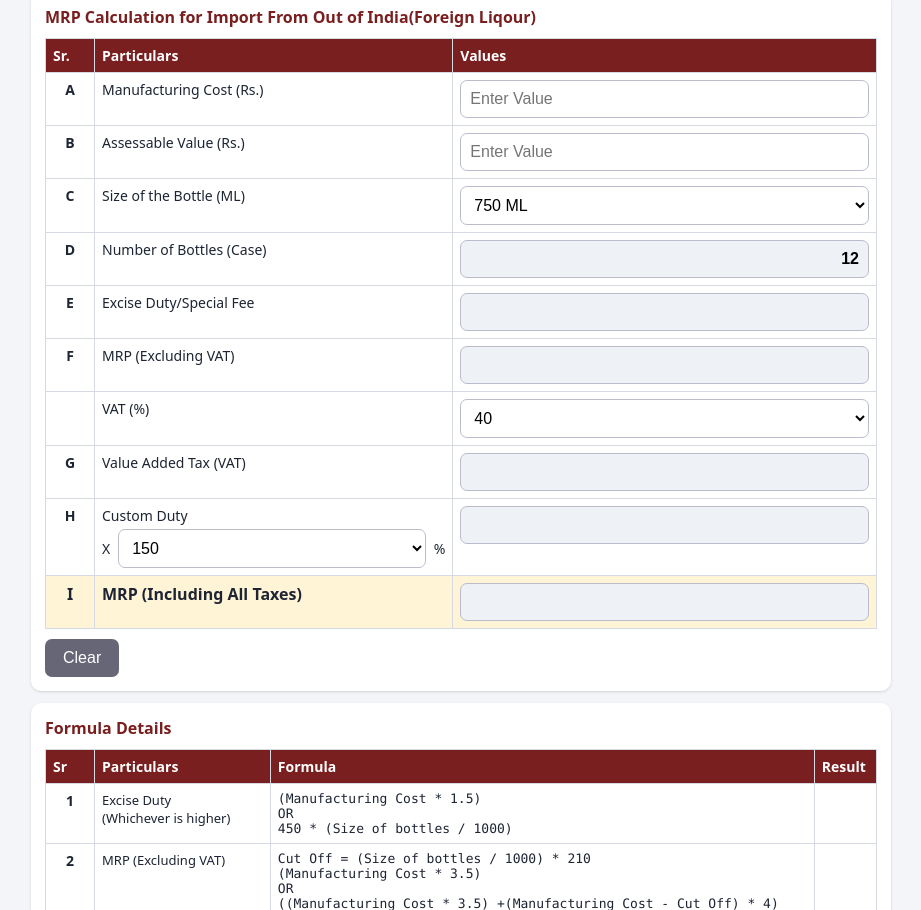
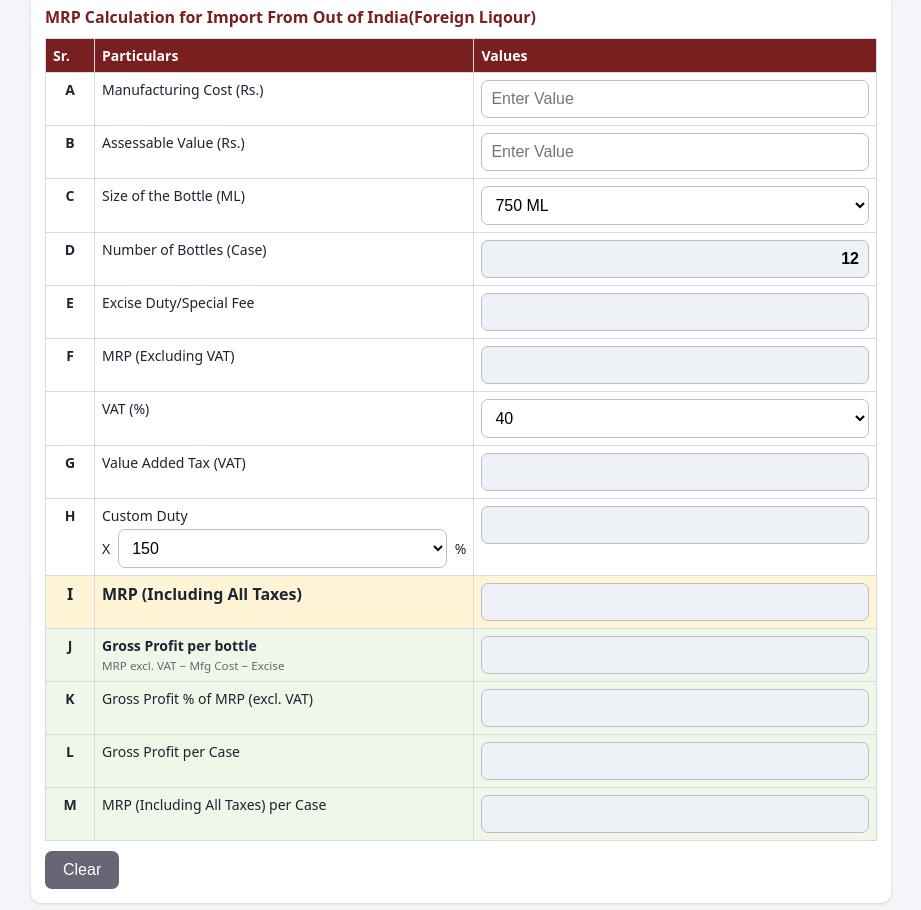
Before and after one commit to aryajignesh007/inspection-app, a plain HTML site: page mrp-calculator.html in a window 1280 px wide. Shown: the part 190-1100 px from the top of the page, without its empty margins (179-1100 px from the left). Drawn offline with Linux system fonts and the light colour scheme.

Commit message:
Deploy 2026-11-02 14:51:57 IST

```diff
--- a/mrp-calculator.html
+++ b/mrp-calculator.html
@@ -7,7 +7,7 @@ main{max-width:860px;margin:auto;padding:12px}
 .card{background:#fff;border-radius:10px;box-shadow:0 1px 3px #0002;padding:14px;margin-bottom:12px}
 label{font-size:13px;font-weight:600;display:block;margin-bottom:4px}
 select,input{width:100%;box-sizing:border-box;font-size:16px;padding:9px;border:1px solid #bbc;border-radius:7px;background:#fff}
-input[readonly]{background:#eef1f6;font-weight:600;text-align:right}
+tr.gp td{background:#eef7e8}input.neg{color:#c00000}input[readonly]{background:#eef1f6;font-weight:600;text-align:right}
 table{width:100%;border-collapse:collapse;font-size:14px}td,th{border:1px solid #d5d9e2;padding:7px;vertical-align:top}
 th{background:#7a1f1f;color:#fff;text-align:left}td.sr{width:34px;text-align:center;font-weight:600}
 .row{display:flex;gap:8px}.row>*{flex:1}
@@ -35,6 +35,10 @@ h2{font-size:16px;margin:0 0 10px;color:#7a1f1f}small{color:#667}
 <tr><td class="sr" data-l="F,G">F</td><td>Value Added Tax (VAT)</td><td><input id="vat" readonly></td></tr>
 <tr class="imp"><td class="sr">H</td><td>Custom Duty <div class="row" style="margin-top:4px"><span style="flex:0;align-self:center">X</span><select id="cp"><option>150</option><option>160</option><option>165</option><option>110</option><option>100</option><option>75</option></select><span style="flex:0;align-self:center">%</span></div></td><td><input id="cu" readonly></td></tr>
 <tr class="total"><td class="sr" data-l="G,I">G</td><td><b>MRP (Including All Taxes)</b></td><td><input id="tot" readonly></td></tr>
+<tr class="gp"><td class="sr" data-l="H,J">H</td><td><b>Gross Profit per bottle</b><br><small>MRP excl. VAT &minus; Mfg Cost &minus; Excise</small></td><td><input id="gp" readonly></td></tr>
+<tr class="gp"><td class="sr" data-l="I,K">I</td><td>Gross Profit % of MRP (excl. VAT)</td><td><input id="gpp" readonly></td></tr>
+<tr class="gp"><td class="sr" data-l="J,L">J</td><td>Gross Profit per Case</td><td><input id="gpc" readonly></td></tr>
+<tr class="gp"><td class="sr" data-l="K,M">K</td><td>MRP (Including All Taxes) per Case</td><td><input id="totc" readonly></td></tr>
 </table>
 <button id="clr" class="sec">Clear</button>
 </div>
@@ -57,16 +61,22 @@ function esc(s){return s.replace(/&/g,'&amp;').replace(/</g,'&lt;')}
 function table(x,vals){const vp=$('vp').value,cp=$('cp').value;
  let h='<tr><th>Sr</th><th>Particulars</th><th>Formula</th><th>Result</th></tr>';
  x.rows.forEach((r,i)=>{let f=r[1].replace(/40\.00/g,(+vp).toFixed(2)).replace(/150\.00/g,(+cp).toFixed(2));h+=`<tr><td class="sr">${i+1}</td><td class="f" style="font-family:inherit">${esc(r[0])}</td><td class="f">${esc(f)}</td><td class="res">${vals[i]??''}</td></tr>`});
+ const n=x.rows.length+1;h+=`<tr style="background:#eef7e8"><td class="sr">${n}</td><td><b>Gross Profit</b> (dealer/trade margin)</td><td class="f">MRP (Excluding VAT) - Manufacturing Cost - Excise Duty
+GP % = Gross Profit / MRP (Excluding VAT)
+Per case = per bottle x Number of Bottles (Case)</td><td class="res">${vals[x.rows.length]??''}</td></tr>`;
  $('ft').innerHTML=h;$('note').innerHTML=x.note?'<div class="note"><b>Note:</b> '+esc(x.note)+'</div>':''}
 function calc(){const x=cur(),c=parseFloat($('c').value),A=parseFloat($('A').value)||0,s=+$('sz').value,L=s/1000;
  $('nb').value=(S.find(z=>z[0]==s)||[])[1]||'';
- ['ex','m','vat','cu','tot'].forEach(k=>$(k).value='');
+ ['ex','m','vat','cu','tot','gp','gpp','gpc','totc'].forEach(k=>$(k).value='');
  if(isNaN(c)){table(x,[]);return}
  const v={c,L,A,ex:0};const ex=R(ev(x.ex,v));v.ex=ex;const m=R(ev(x.mrp,v));const vp=+$('vp').value/100;
  let vals;
  if(x.imp){const cu=R(A*(+$('cp').value)/100),vat=R((m+cu)*vp),t=R(m+vat+cu);$('cu').value=fmt(cu);$('vat').value=fmt(vat);$('tot').value=fmt(t);vals=[fmt(ex),fmt(m),fmt(cu),fmt(vat),fmt(t)]}
  else{const vat=R(m*vp),t=R(m+vat);$('vat').value=fmt(vat);$('tot').value=fmt(t);vals=[fmt(ex),fmt(m),fmt(vat),fmt(t)]}
- $('ex').value=fmt(ex);$('m').value=fmt(m);table(x,vals)}
+ $('ex').value=fmt(ex);$('m').value=fmt(m);
+ const gp=R(m-c-ex),nb=+$('nb').value||0,t=parseFloat($('tot').value);$('gp').value=fmt(gp);$('gpp').value=m?(gp/m*100).toFixed(2)+' %':'';
+ $('gpc').value=nb?fmt(R(gp*nb)):'';$('totc').value=nb?fmt(R(t*nb)):'';['gp','gpp','gpc'].forEach(k=>$(k).classList.toggle('neg',gp<0));
+ vals.push(`<span style="color:${gp<0?'#c00000':'inherit'}">${fmt(gp)}</span>`);table(x,vals)}
 function setcat(){const x=cur();$('ttl').textContent='MRP Calculation for '+x.title;
  document.querySelectorAll('.imp').forEach(e=>e.style.display=x.imp?'':'none');document.querySelectorAll('.dom').forEach(e=>e.style.display=x.imp?'none':'');
  document.querySelectorAll('[data-l]').forEach(e=>e.textContent=e.dataset.l.split(',')[x.imp?1:0]);
```
